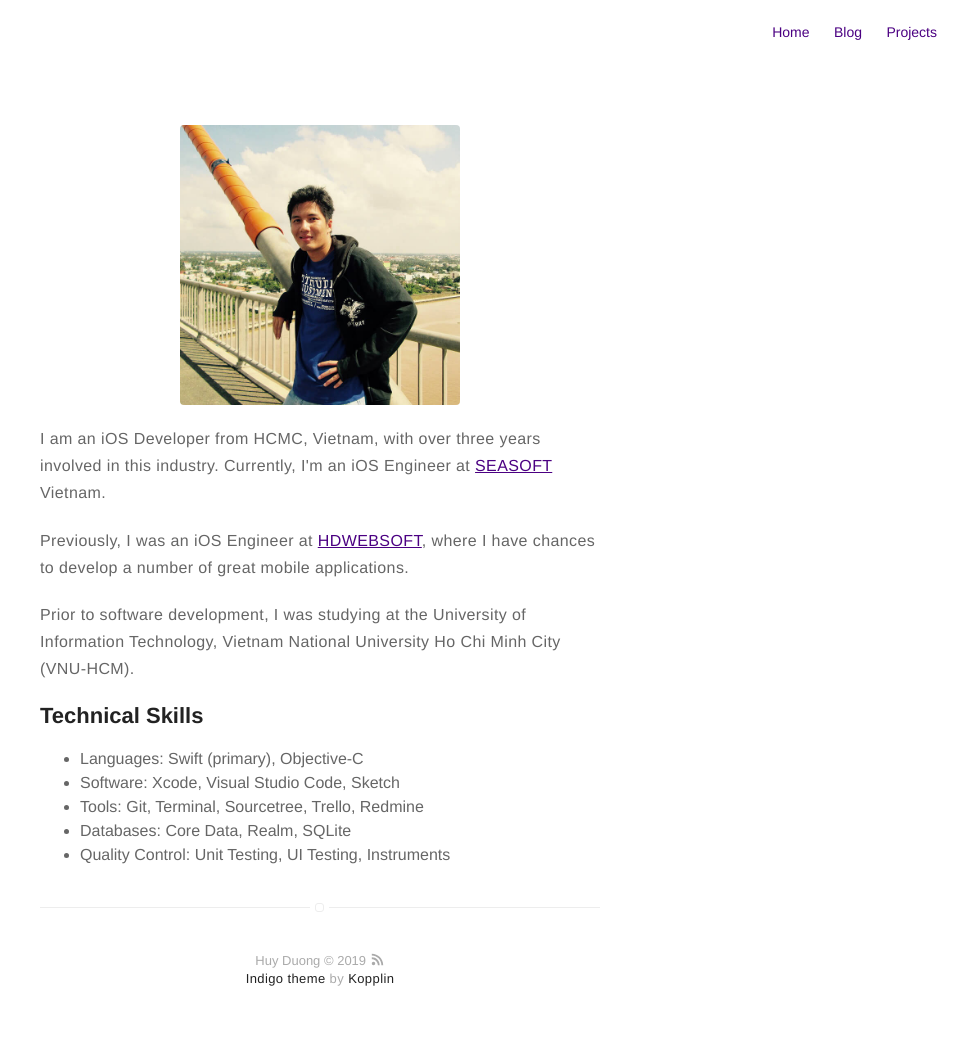
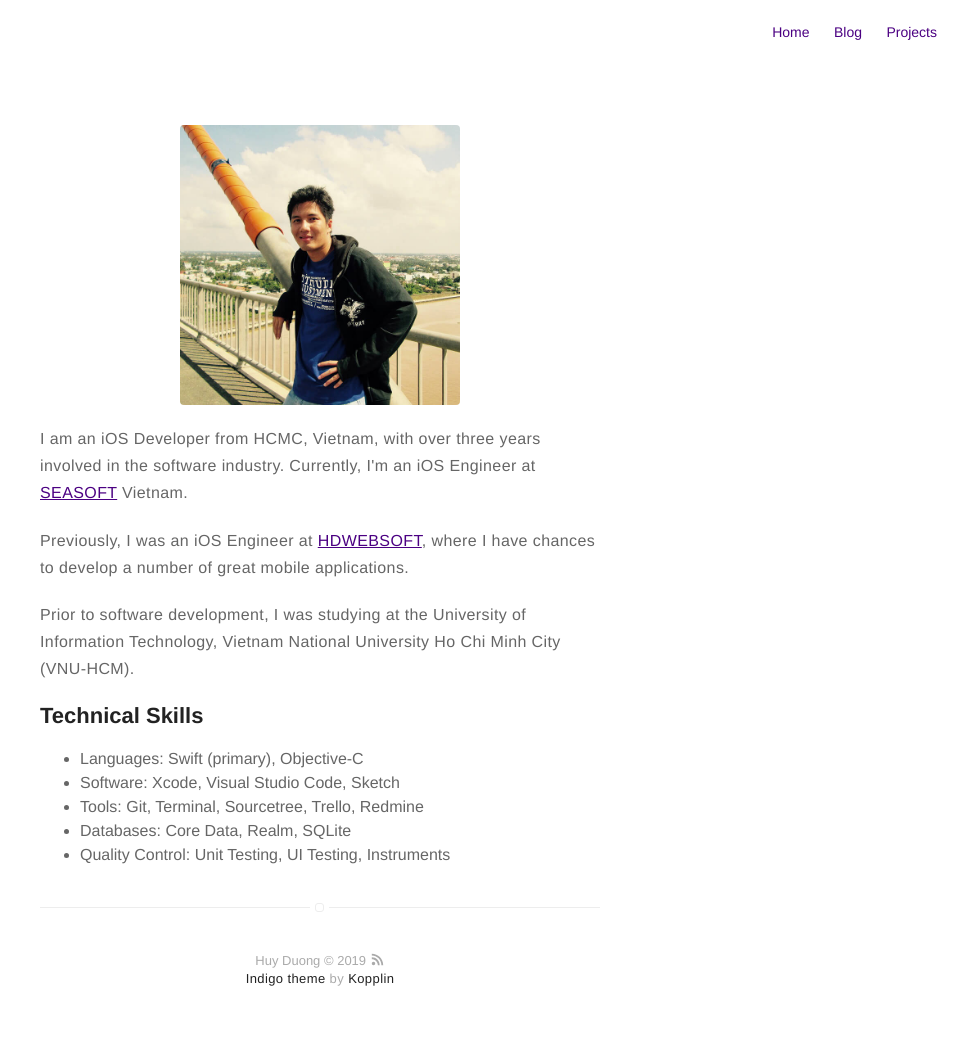
Before and after one commit to duonghominhhuy/duonghominhhuy.github.io, a Jekyll site: the page built from about.md, in a window 1280 px wide. Shown: the whole page, without its empty margins (320-1280 px from the left). Built offline with Jekyll 4.4.1, drawn with Linux system fonts in a browser that asks for light colours.

Commit message:
Edit 'About' page.

```diff
--- a/about.md
+++ b/about.md
@@ -4,7 +4,7 @@ layout: page
 ---
 ![Profile Image]({{ site.url }}/{{ site.picture }})
 
-<p>I am an iOS Developer from HCMC, Vietnam, with over three years involved in this industry. Currently, I'm an iOS Engineer at <a href="https://seasoft.asia">SEASOFT</a> Vietnam.</p>
+<p>I am an iOS Developer from HCMC, Vietnam, with over three years involved in the software industry. Currently, I'm an iOS Engineer at <a href="https://seasoft.asia">SEASOFT</a> Vietnam.</p>
 
 <p>Previously, I was an iOS Engineer at <a href="https://www.hdwebsoft.com">HDWEBSOFT</a>, where I have chances to develop a number of great mobile applications.</p>
 
```
